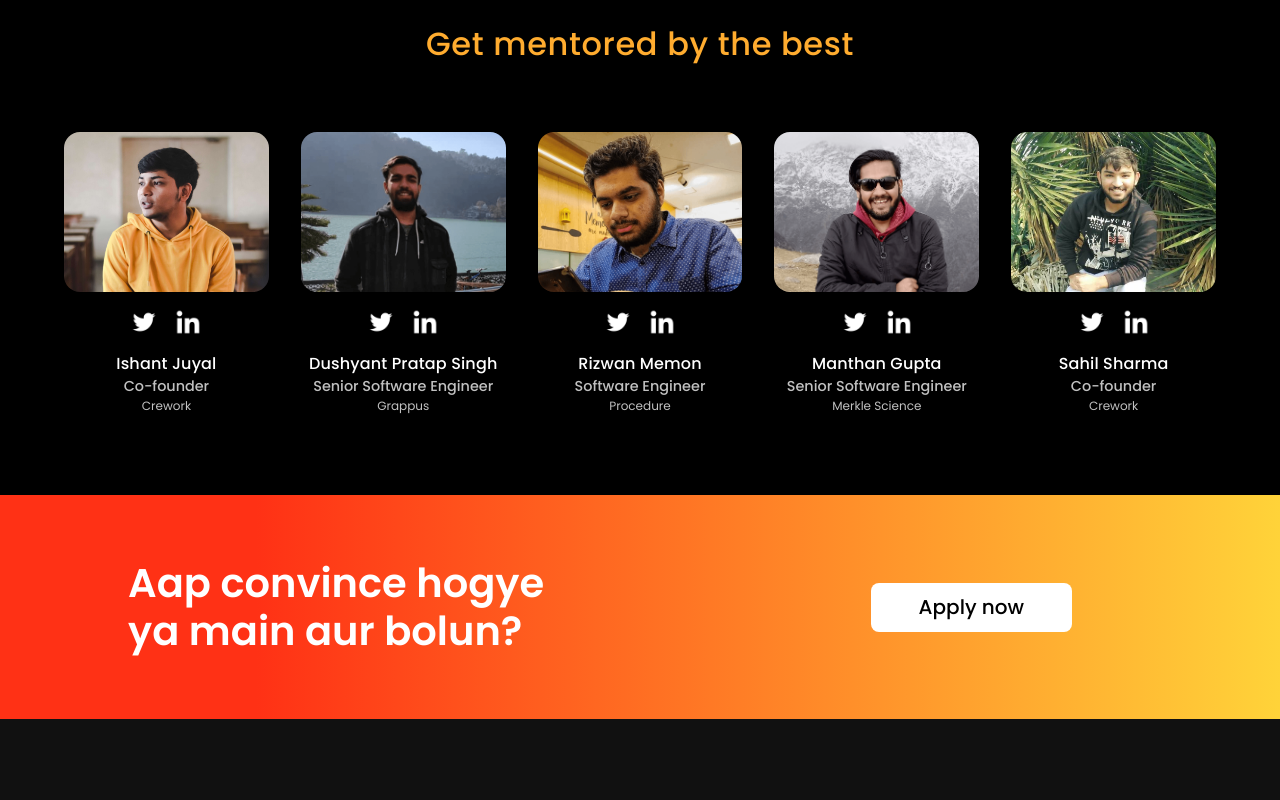
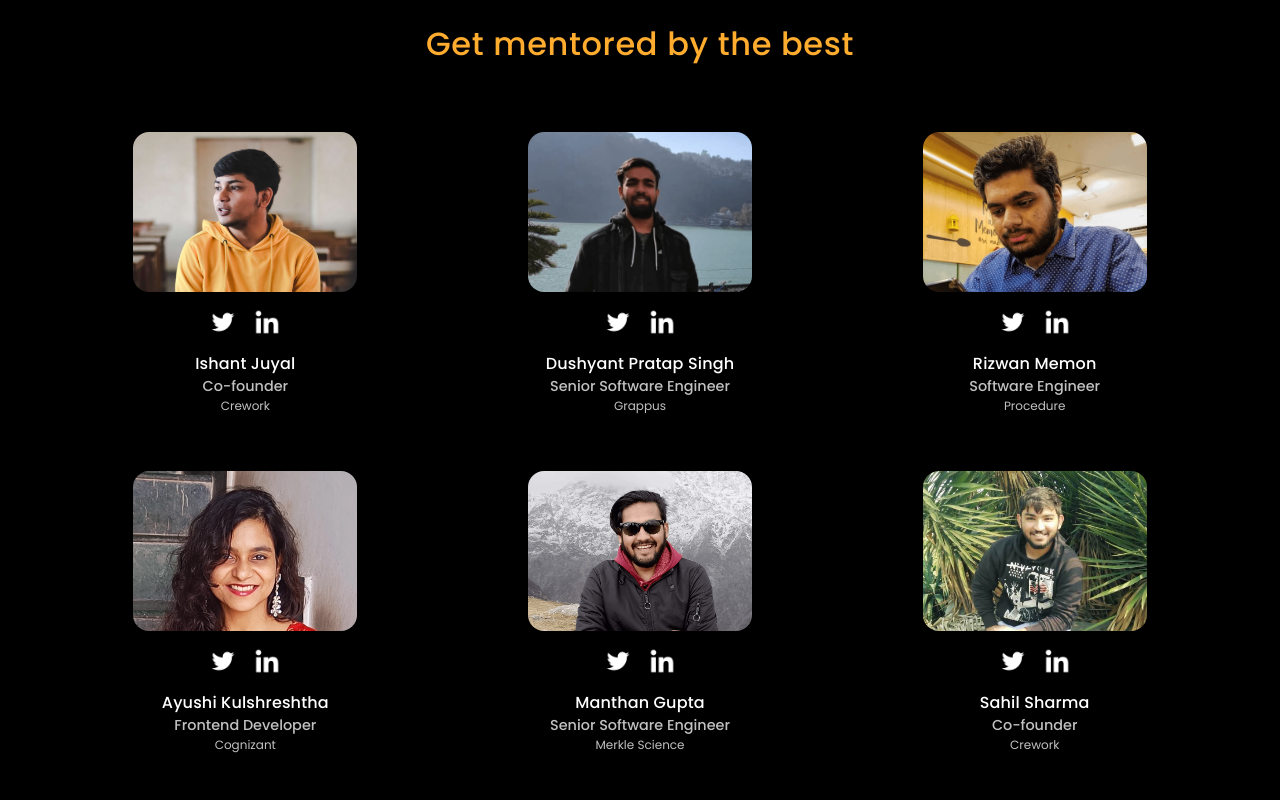
Before and after one commit to sahilsharma1901/landing-page-crework, a React (Create React App) app: page / in a window 1280 px wide. Shown: the part 3380-4180 px from the top of the page. Built offline with nearby package versions, Linux system fonts and the light colour scheme.

Commit message:
Adds new mentor and routing

```diff
--- a/package.json
+++ b/package.json
@@ -8,6 +8,7 @@
     "@testing-library/user-event": "^13.5.0",
     "react": "^18.1.0",
     "react-dom": "^18.1.0",
+    "react-router-dom": "^6.3.0",
     "react-scripts": "5.0.1",
     "web-vitals": "^2.1.4"
   },
--- a/src/App.js
+++ b/src/App.js
@@ -1,28 +1,15 @@
 import './App.css';
-import FAQ from './sections/FAQ/FAQ';
-import Features from './sections/Features/Features';
-import Footer from './sections/Footer/Footer';
-import Hero from './sections/Hero/Hero';
-import Mentors from './sections/Mentors/Mentors';
-import Navbar from './sections/Navbar/Navbar'
-import Schedule from './sections/Schedule/Schedule';
-import CTA from './sections/SecondCTA/CTA';
-import Stats from './sections/Stats/Stats';
-import WorkReady from './sections/WorkReady/WorkReady';
+import BWU from './pages/BWU';
+import About from './pages/About';
+import { Routes, Route } from "react-router-dom";
 
 function App() {
   return (
     <div className='App'>
-      <Navbar/>
-      <Hero/>
-      <Stats/>
-      <WorkReady/>
-      <Schedule/>
-      <Features/>
-      <Mentors/>
-      <CTA/>
-      <FAQ/>
-      <Footer/>
+      <Routes>
+        <Route path="/" exact element={<BWU />} />
+        <Route path="about" element={<About />} />
+      </Routes>
     </div>
   );
 }
--- a/src/components/BackgroundImage/BackgroundImage.jsx
+++ b/src/components/BackgroundImage/BackgroundImage.jsx
@@ -1,11 +1,12 @@
-import React from 'react'
+import React, { useState } from 'react'
 import backgroundImage from '../../assets/images/backgroundCircle.svg';
 import styles from './BackgroundImage.module.css';
+import { useLocation } from "react-router-dom"
 
 const BackgroundImage = () => {
-  return (
-    <img className={styles.bgImage} src={backgroundImage} alt="semi circle"/>
-  )
+  const [currentURL, _] = useState(useLocation().pathname)
+
+  return <img className={`${styles.bgImage} ${currentURL === '/' ? '' : styles.hidden}`} src={backgroundImage} alt="semi circle"/>
 }
 
 export default BackgroundImage
--- a/src/components/BackgroundImage/BackgroundImage.module.css
+++ b/src/components/BackgroundImage/BackgroundImage.module.css
@@ -4,3 +4,8 @@
     position: absolute;
     z-index: -1;
 }
+
+.bgImage.hidden {
+    display: none;
+    z-index: unset;
+}
--- a/src/data/mentorsData.js
+++ b/src/data/mentorsData.js
@@ -3,6 +3,7 @@ import Manthan from '../assets/images/manthan_final.png'
 import Rizwan from '../assets/images/rizwan_final.png'
 import Ishant from '../assets/images/ishant_final.jpg'
 import Sahil from '../assets/images/sahil_final.jpg'
+import Ayushi from '../assets/images/ayushi_final.jpg'
 
 export const mentorsData = [
     {
@@ -36,6 +37,16 @@ export const mentorsData = [
         ]
     },
     {
+        image: Ayushi,
+        name: "Ayushi Kulshreshtha",
+        designation: "Frontend Developer",
+        where: "Cognizant",
+        socials: [
+            "https://twitter.com/ayushikul_02",
+            "https://www.linkedin.com/in/ayushikulshreshtha/"
+        ]
+    },
+    {
         image: Manthan,
         name: "Manthan Gupta",
         designation: "Senior Software Engineer",
--- a/src/index.js
+++ b/src/index.js
@@ -1,5 +1,6 @@
 import React from 'react';
 import ReactDOM from 'react-dom/client';
+import { BrowserRouter } from "react-router-dom";
 import './index.css';
 import App from './App';
 import Layout from './components/Layout/Layout';
@@ -8,9 +9,11 @@ import BackgroundImage from './components/BackgroundImage/BackgroundImage';
 const root = ReactDOM.createRoot(document.getElementById('root'));
 root.render(
   <React.StrictMode>
-    <Layout>
-      <BackgroundImage/>
-      <App />
-    </Layout>
+    <BrowserRouter>
+      <Layout>
+        <BackgroundImage/>
+        <App />
+      </Layout>
+    </BrowserRouter>
   </React.StrictMode>
 );
--- /dev/null
+++ b/src/pages/About.jsx
@@ -0,0 +1,9 @@
+import React from 'react'
+
+const About = () => {
+  return (
+    <div>About</div>
+  )
+}
+
+export default About
--- /dev/null
+++ b/src/pages/BWU.jsx
@@ -0,0 +1,30 @@
+import React from 'react'
+import FAQ from '../sections/FAQ/FAQ';
+import Features from '../sections/Features/Features';
+import Footer from '../sections/Footer/Footer';
+import Hero from '../sections/Hero/Hero';
+import Mentors from '../sections/Mentors/Mentors';
+import Navbar from '../sections/Navbar/Navbar'
+import Schedule from '../sections/Schedule/Schedule';
+import CTA from '../sections/SecondCTA/CTA';
+import Stats from '../sections/Stats/Stats';
+import WorkReady from '../sections/WorkReady/WorkReady';
+
+const BWU = () => {
+  return (
+    <div>
+      <Navbar/>
+      <Hero/>
+      <Stats/>
+      <WorkReady/>
+      <Schedule/>
+      <Features/>
+      <Mentors/>
+      <CTA/>
+      <FAQ/>
+      <Footer/>
+    </div>
+  )
+}
+
+export default BWU
--- a/src/sections/Mentors/Mentors.module.css
+++ b/src/sections/Mentors/Mentors.module.css
@@ -18,7 +18,7 @@
     display: grid;
     gap: 2rem;
     row-gap: 3.5rem;
-    grid-template-columns: repeat(auto-fit, minmax(200px, 1fr));
+    grid-template-columns: repeat(auto-fit, minmax(350px, 1fr));
 }
 
 .mentorCard {
```
Also changed, not shown: src/assets/images/ayushi_final.jpg (added), 1 other file (tests, documents, lock files or other folders).
